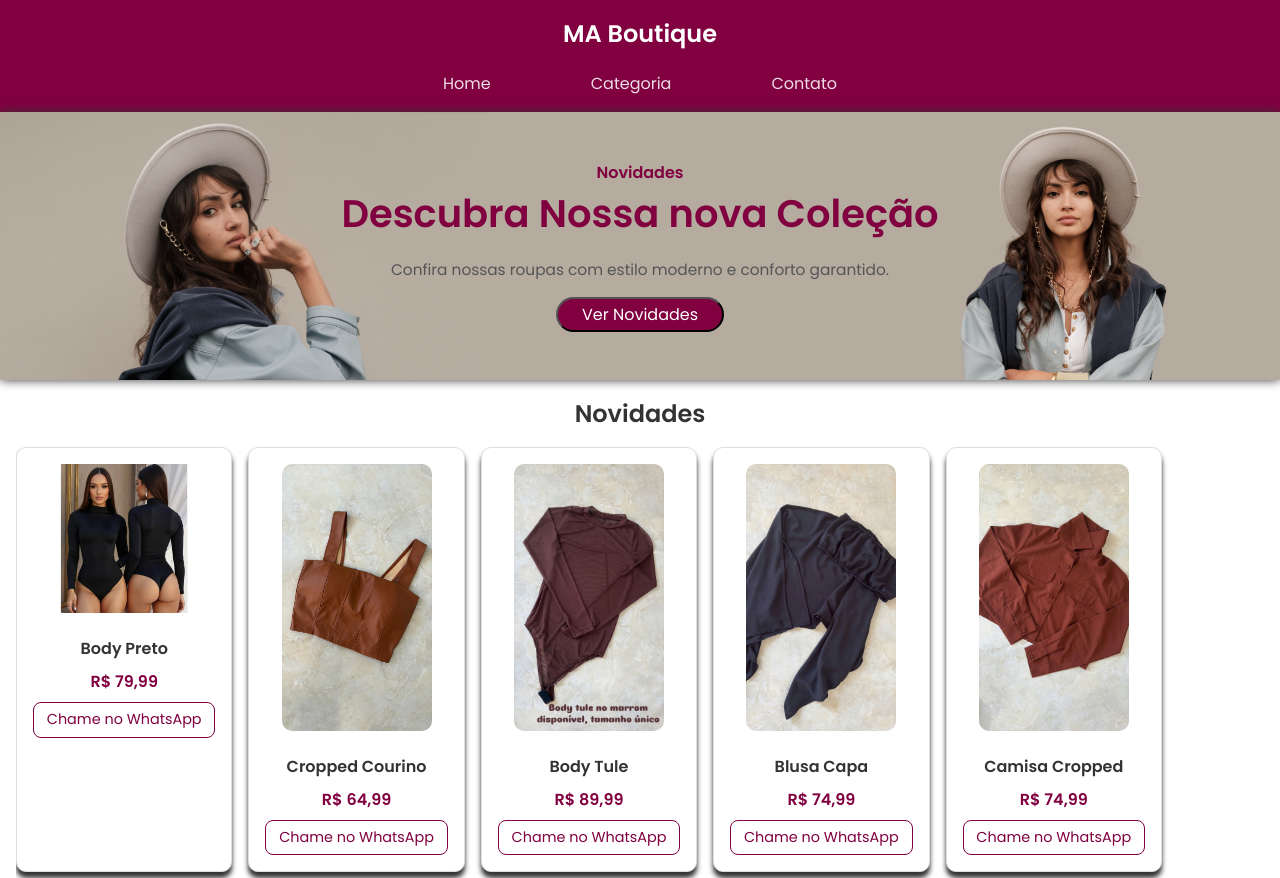
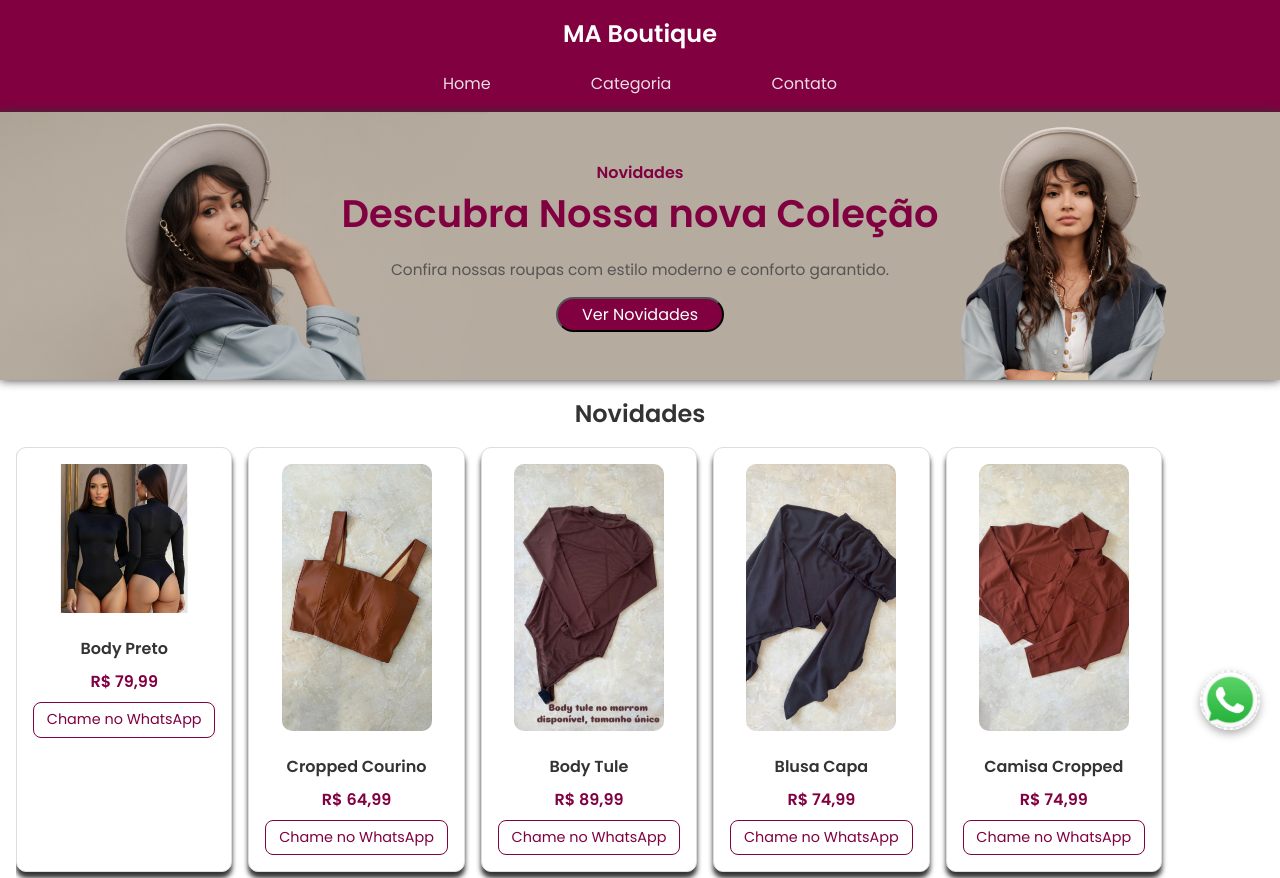
Before and after one commit to AndersonMendesdeSouza/MA_Boutique, a plain HTML site: page index.html in a window 1280 px wide. Shown: the top 878 px of the page. Drawn offline with Linux system fonts and the light colour scheme.

Commit message:
whatsaap

```diff
--- a/index.html
+++ b/index.html
@@ -77,6 +77,13 @@ Entre em contato</a>
 </div>
 
   </footer>
+  <!-- Botão Flutuante WhatsApp -->
+<a href="https://wa.me/5596624354?text=Olá!%20Gostaria%20de%20mais%20informações%20sobre%20os%20produtos%20da%20MA%20Boutique."
+   class="whatsapp-float"
+   target="_blank"
+   title="Fale conosco pelo WhatsApp">
+  <img src="/img/image.png" alt="WhatsApp" />
+</a>
 
   <script>
     console.log("Site carregado com sucesso");
--- a/stile.css
+++ b/stile.css
@@ -252,6 +252,42 @@ nav a:hover{
   color: white;
   cursor: pointer;
 }
+.whatsapp-float {
+  position: fixed;
+  width: 60px;
+  height: 60px;
+  bottom: 20px;
+  right: 20px;
+  z-index: 100;
+  cursor: pointer;
+}
+
+.whatsapp-float img {
+  width: 100%;
+  height: 100%;
+  border-radius: 100%;
+  box-shadow: 0 4px 8px rgba(0, 0, 0, 0.3);
+  transition: transform 0.3s ease;
+  justify-content: center;
+  animation: flutuar 10s ease-in-out infinite;
+
+}
+
+.whatsapp-float img:hover {
+  transform: scale(1.1);
+}
+
+ @keyframes flutuar {
+  0% {
+    transform: translateY(0);
+  }
+  50% {
+    transform: translateY(-50px);
+  }
+  100% {
+    transform: translateY(0);
+  }
+}
 
 
   @media (max-width: 600px){
```
Also changed, not shown: img/image.png (added).
